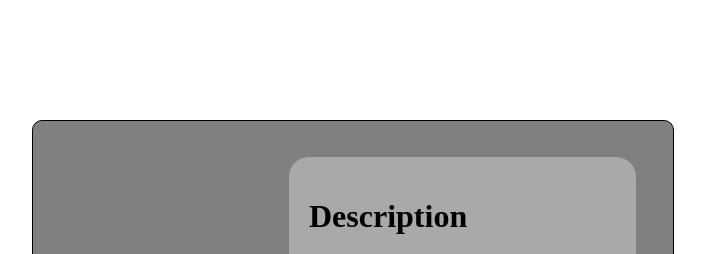
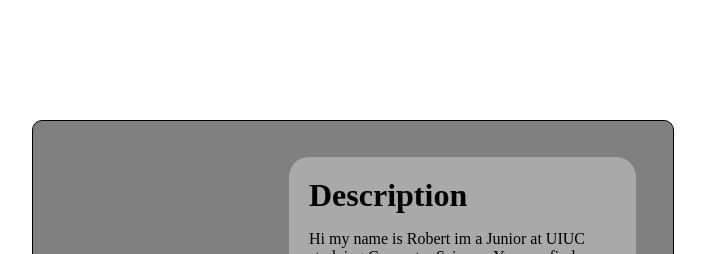
Before and after one commit to RobertP2705/mp0, a website built with webpack: page src/index.html in a window 1280 px wide. Shown: the top 254 px of the page, without its empty margins (287-992 px from the left). Built offline with nearby package versions, Linux system fonts and the light colour scheme.

Commit message:
Update main.css

```diff
--- a/src/css/main.css
+++ b/src/css/main.css
@@ -1,3 +1,6 @@
+h1{
+    margin:auto;
+}
 card {
     background-color: grey;
     border-radius:10px;
```
